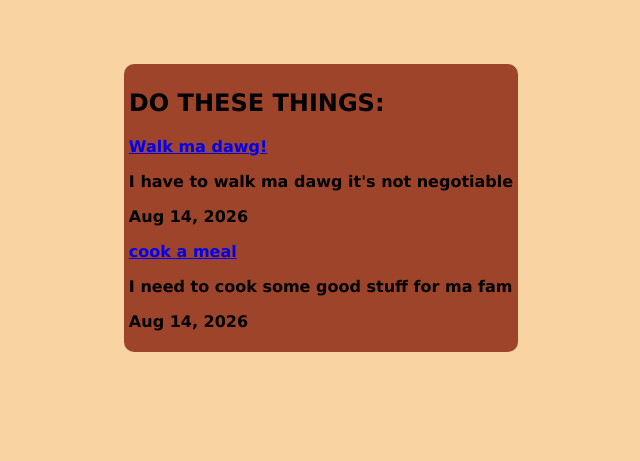
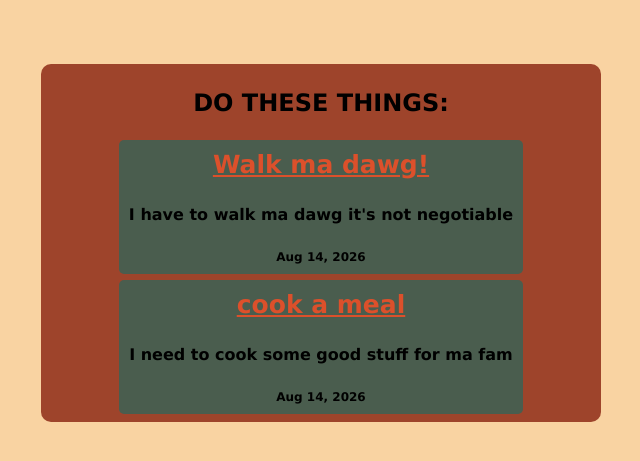
Before and after one commit to mikolajpioro/fastapi_notepad, a FastAPI app: page / in a window 1280 px wide. Shown: the top 461 px of the page, without its empty margins (319-959 px from the left). Run offline with FastAPI, Linux system fonts and the light colour scheme.

Commit message:
Update styling for notes section and card layout

```diff
--- a/static/style.css
+++ b/static/style.css
@@ -9,12 +9,43 @@ body{
 .notes_section{
     font-family: Verdana;
     font-weight: bold;
-    width: auto;
+    width: 550px;
     display: flex;
     flex-direction: column;
     justify-content: center;
+    align-items: center;
     background-color: rgb(158, 68, 43);
     border-radius: 10px;
     padding: 5px;
     margin-top: 5%;
 }
+
+.note_card{
+    display: flex;
+    flex-direction: column;
+    justify-content: center;
+    align-items: center;
+    background-color: rgb(74, 93, 78);
+    border-radius: 5px;
+    padding: 10px;
+    margin: 3px;
+    height: auto;
+    max-width: 400px;
+}
+
+.note_date{
+    margin: 0;
+    font-size: 12px;
+}
+
+.note_title{
+    font-size: 25px;
+    text-decoration: underline;
+    color: rgb(220, 80, 43);
+}
+
+.note_content{
+    white-space: initial;
+    padding-top: 10px;
+    padding-bottom: 10px;
+}
```
Also changed, not shown: notes.db.
